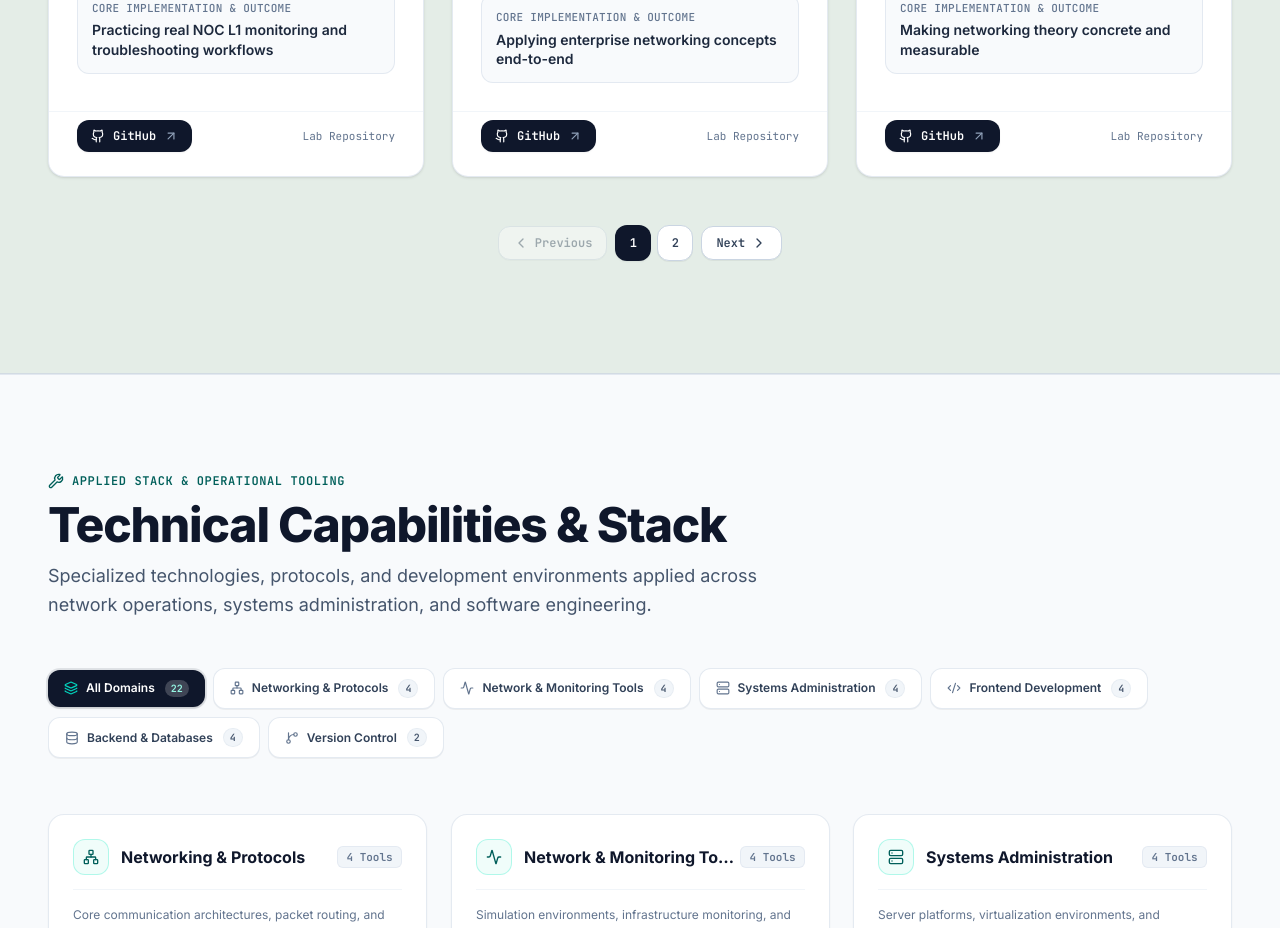
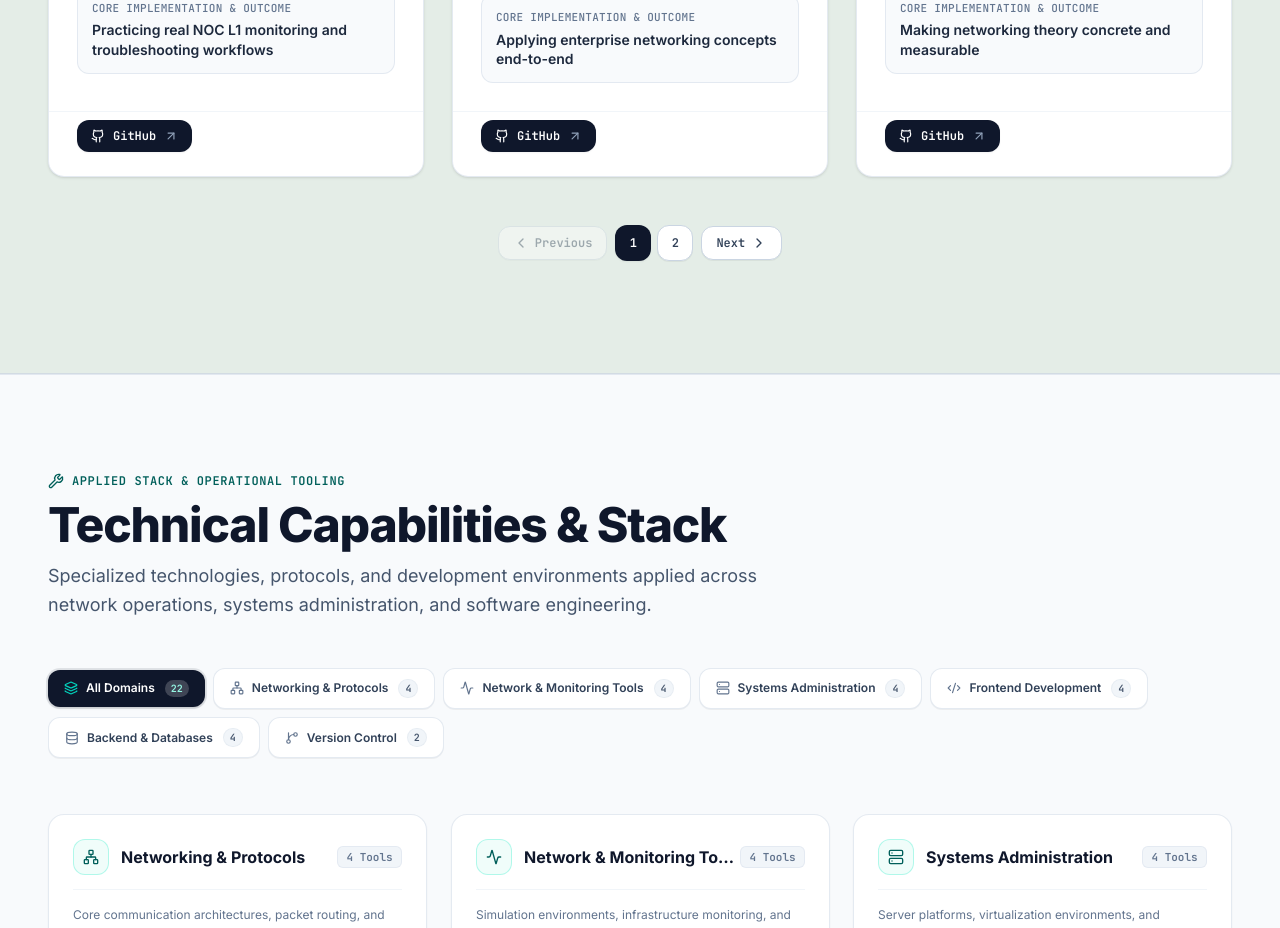
Before and after one commit to juancveg/juan-vega-portfolio, a React (Vite) app: page / in a window 1280 px wide. Shown: the part 1680-2608 px from the top of the page. Built offline with nearby package versions, Linux system fonts and the light colour scheme.

Commit message:
Remove 'Lab Repository' label from ProjectsSection
Removed the 'Lab Repository' label from the project section.

```diff
--- a/src/features/projects/ProjectsSection.tsx
+++ b/src/features/projects/ProjectsSection.tsx
@@ -193,9 +193,6 @@ export const ProjectsSection: React.FC = () => {
                   <ArrowUpRight className="w-3.5 h-3.5 text-slate-400" />
                 </a>
 
-                <span className="font-mono text-[11px] text-slate-500">
-                  Lab Repository
-                </span>
               </div>
             </article>
           ))}
```
